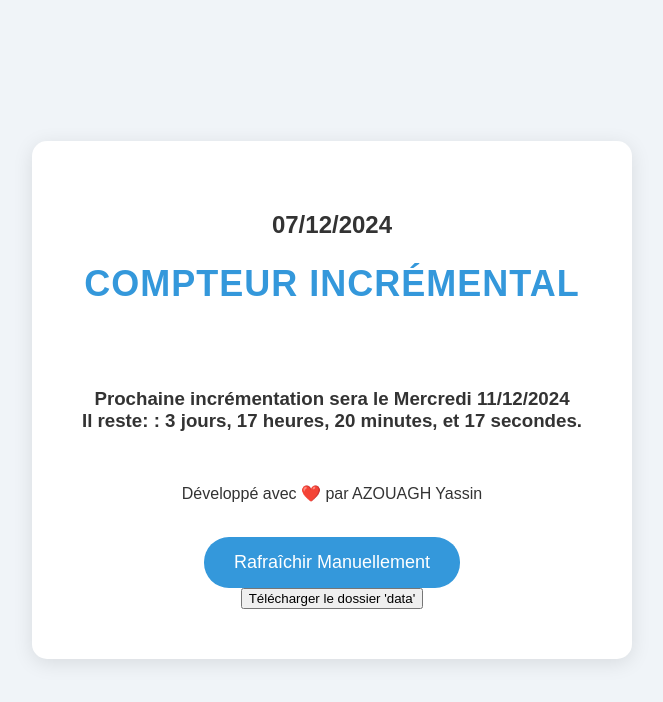
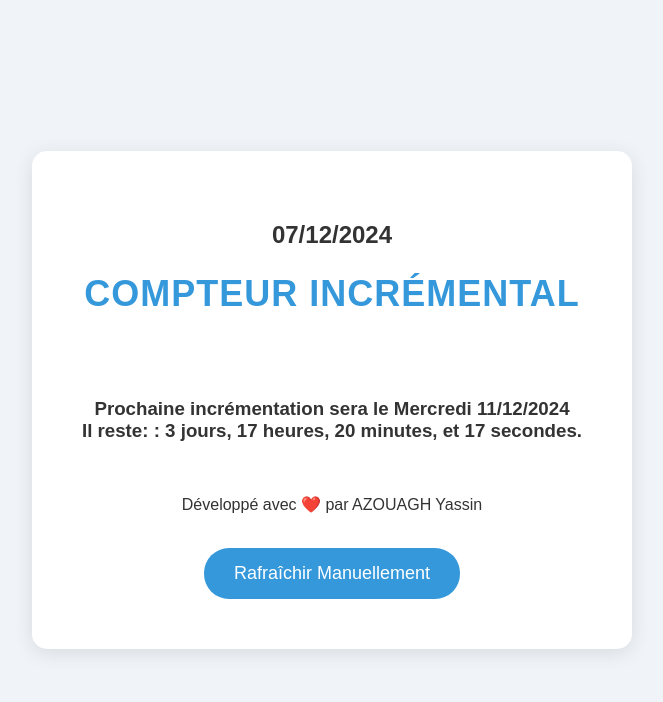
Before and after one commit to YassinFedasil/euro_app, a Flask app: template templates/index.html in a window 1280 px wide. Shown: the top 702 px of the page, without its empty margins (308-971 px from the left). Run offline with Flask 3, Linux system fonts and the light colour scheme; the template is opened without the code that fills it, so the values that code supplies are empty.

Commit message:
improvement 3

```diff
--- a/Data_Export.py
+++ b/Data_Export.py
@@ -157,7 +157,8 @@ def execute():
 
 def main():
     """Lance l'extraction des données."""
-    print("Début de l'extraction des données...")
+    print("Début de l'extraction des données...", datetime)
+    print("-------------------------------------------------")
     url = 'https://www.tirage-euromillions.net/euromillions/statistiques/nombre-de-sorties-des-numeros/'
     sauvegarder_html(url, DATE + '_donnees_euromillions.html')
     extraire_et_enregistrer(os.path.join(data_folder, DATE, DATE + '_donnees_euromillions.html'), 'h2', 'p', DATE + '_donnees_extraits.html')
@@ -166,7 +167,8 @@ def main():
     extraire_tables(os.path.join(data_folder, DATE, DATE + '_donnees_extraits.html'), tableEtoiles, tableNombres)
     print("Les données EuroMillions ont été extraites avec succès.")
     execute()
-    print("Les données Reducmiz ont été extraites avec succès.")
+    print("-------------------------------------------------")
+    print("Les données Reducmiz ont été extraites avec succès.", datetime)
 
 if __name__ == "__main__":
     main()
--- a/app.py
+++ b/app.py
@@ -8,8 +8,6 @@ import redis
 import logging
 from flask import send_from_directory
 from datetime import datetime
-import shutil
-
 app = Flask(__name__)
 
 # Réduire les logs non nécessaires
@@ -58,23 +56,6 @@ thread = threading.Thread(target=increment_counter)
 thread.daemon = True
 thread.start()
 
-def zip_directory(directory_path):
-    zip_filename = f"{directory_path}.zip"
-    shutil.make_archive(zip_filename, 'zip', directory_path)
-    return zip_filename
-
-@app.route('/download_data')
-def download_data():
-    # Le chemin vers le dossier data
-    directory = os.path.join(os.getcwd(), 'data')
-
-    # Créer l'archive ZIP du dossier data
-    zip_filename = zip_directory(directory)
-
-    # Servir l'archive ZIP à l'utilisateur
-    return send_from_directory(os.getcwd(), zip_filename, as_attachment=True)
-
-
 @app.before_request
 def skip_health_checks():
     """
--- a/templates/index.html
+++ b/templates/index.html
@@ -15,11 +15,6 @@
     <h3><span id="countdown">--:--:--</span></h3><br>
     <p>Développé avec ❤️ par AZOUAGH Yassin</p><br>
     <button class="btn-refresh" onclick="window.location.reload()">Rafraîchir Manuellement</button>
-
-    <!-- Ajout du bouton de téléchargement -->
-    <br>
-    <button class="btn-download" onclick="window.location.href='/download_data'">Télécharger le dossier 'data'</button>
-
 </div>
 
 <script>
```
